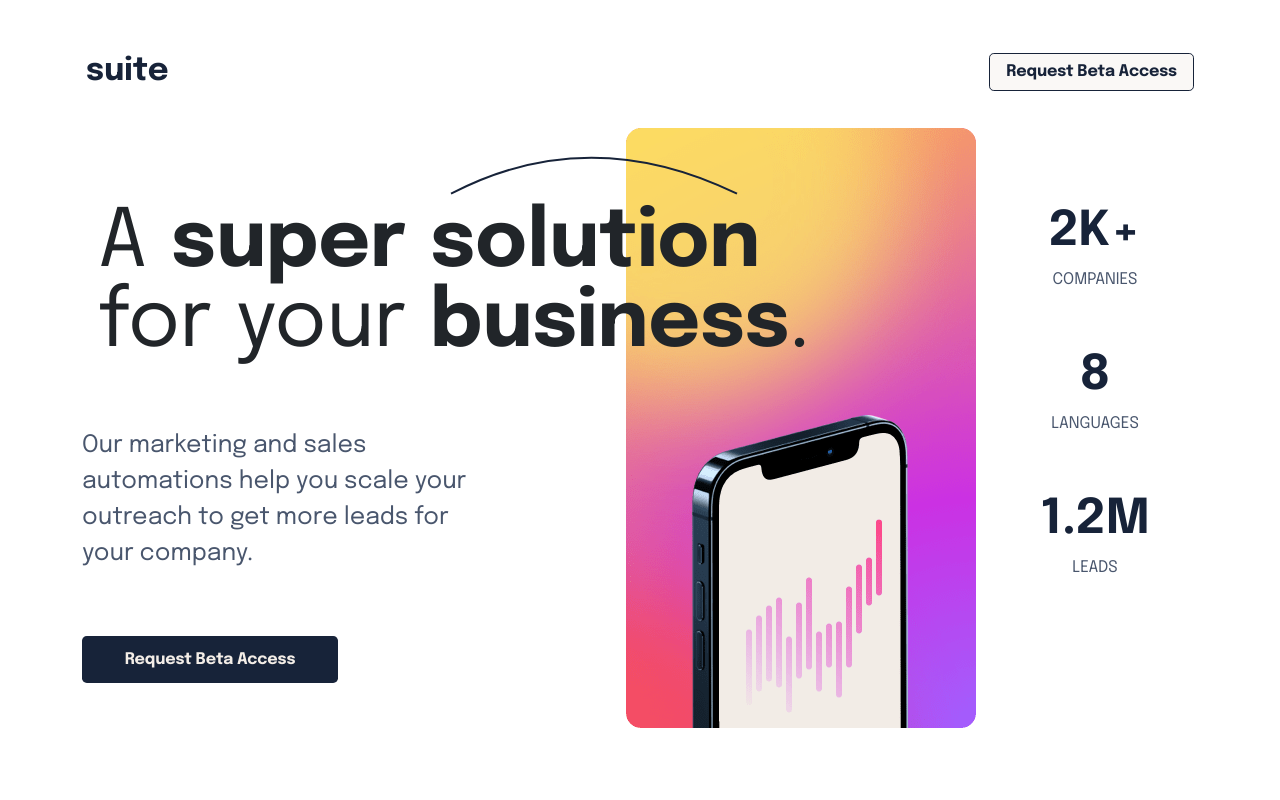
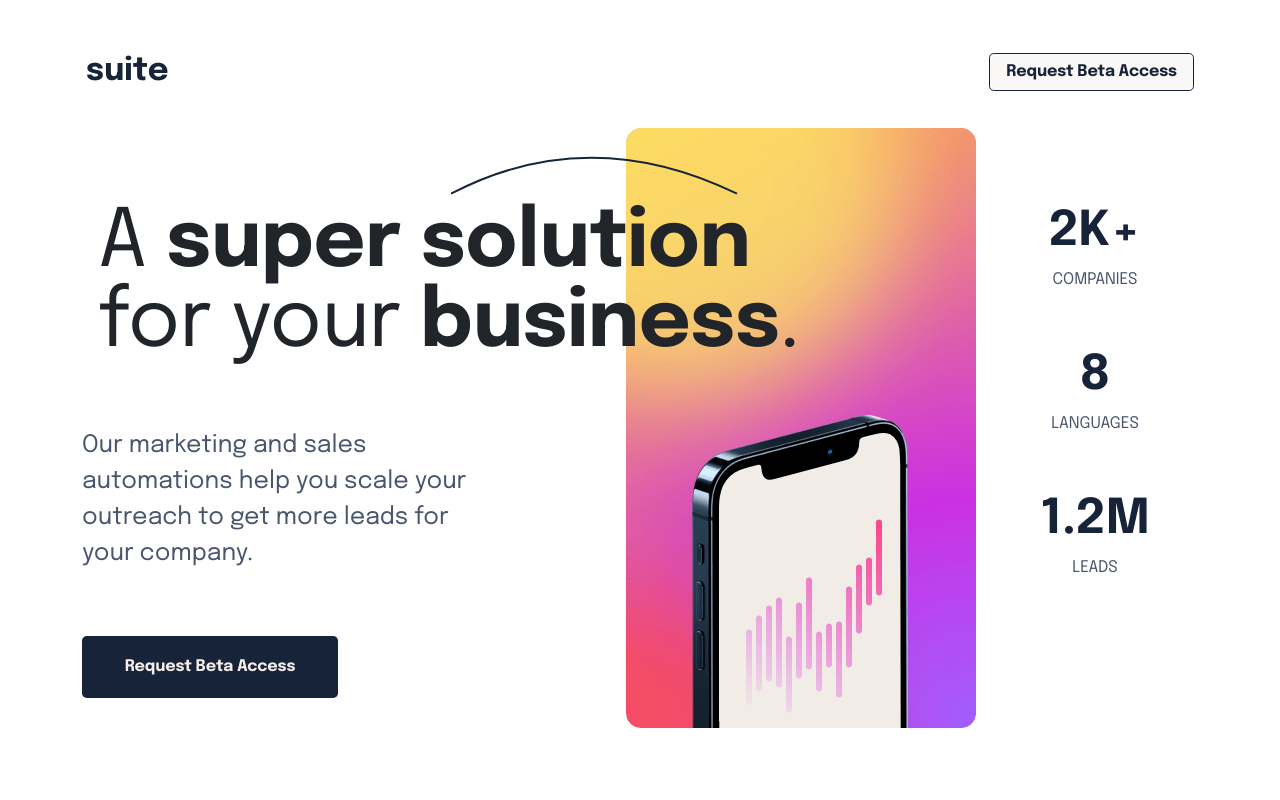
Before and after one commit to nii-hub/suite, a website built with Vite: page index.html in a window 1280 px wide. Shown: the top 800 px of the page. Built offline with nearby package versions, Linux system fonts and the light colour scheme.

Commit message:
fix button and header text

```diff
--- a/style.css
+++ b/style.css
@@ -478,15 +478,13 @@
   .newone {
     display: flex;
     flex-direction: column;
-    justify-content: center;
-    align-items: center;
   }
 
   .curved1 {
     position: absolute;
-    left: 11.5rem;
-    width: 10rem;
-    top: 9.92rem;
+    left: cal(11.5rem - 0.5rem);
+    width: 9.5rem;
+    top: 9.3rem;
     font-weight: 700;
   }
 
@@ -499,7 +497,6 @@
     line-height: 44px;
     letter-spacing: -0.527778px;
     width: 22.5rem;
-    word-spacing: 0.3rem;
     margin-top: 3rem;
   }
 
@@ -511,7 +508,6 @@
     font-style: normal;
     font-weight: 400;
     font-size: 1.15rem;
-    width: 22rem;
     margin: 2rem 0rem;
     color: var(--color-49566D);
   }
@@ -535,7 +531,7 @@
     background-color: var(--color-172339);
     color: var(--color-F3EDE7);
     width: 16rem;
-    height: 2.95rem;
+    height: 3.9rem !important;
     border: none;
   }
 
```
